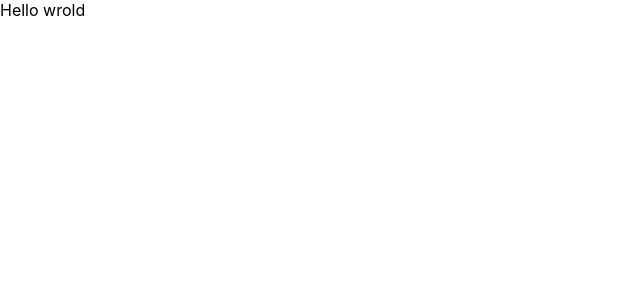
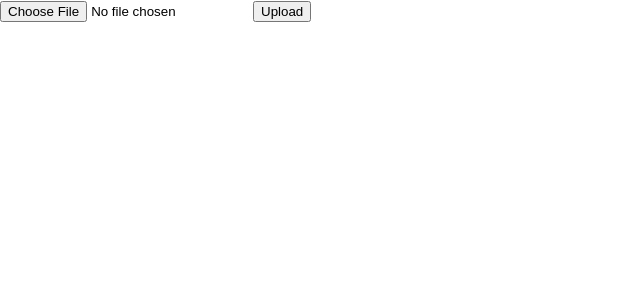
Before and after one commit to wiktormusial/fitfileclient, a React (Create React App) app: page / in a window 1280 px wide. Shown: the top 300 px of the page, without its empty margins (0-640 px from the left). Built offline with nearby package versions, Linux system fonts and the light colour scheme.

Commit message:
Create UploadFileView

```diff
--- a/package.json
+++ b/package.json
@@ -12,6 +12,7 @@
     "@types/react": "^16.14.24",
     "@types/react-dom": "^16.9.14",
     "@types/react-redux": "^7.1.23",
+    "axios": "^0.26.1",
     "react": "^17.0.2",
     "react-dom": "^17.0.2",
     "react-redux": "^7.2.6",
--- a/src/App.tsx
+++ b/src/App.tsx
@@ -1,7 +1,8 @@
 import "./App.css";
+import IndexView from "./views/IndexView";
 
 function App() {
-  return <div>Hello wrold</div>;
+  return <IndexView />;
 }
 
 export default App;
--- /dev/null
+++ b/src/api/uploadFile/uploadFIle.ts
@@ -0,0 +1,16 @@
+import axios from "axios"
+
+const uploadFile = async (file: File) => {
+    const formData = new FormData();
+    formData.append("file", file);
+    const config = {
+      headers: {
+        "Content-Type": "multipart/form-data",
+      },
+    };
+    const response = await axios.post("http://127.0.0.1:5000/", formData, config);
+
+    return response.data;
+  };
+
+  export default uploadFile
--- /dev/null
+++ b/src/views/IndexView/index.tsx
@@ -0,0 +1,23 @@
+import { useState } from "react";
+import uploadFile from "../../api/uploadFile/uploadFIle";
+
+const IndexView = () => {
+  const [file, setFile] = useState<File>();
+
+  const getData = () => {
+    if (file) {
+      uploadFile(file)
+        .then((res) => console.log(res))
+        .catch((err) => console.log(err));
+    }
+  };
+
+  return (
+    <div>
+      <input type="file" onChange={(e) => setFile(e.target.files![0])} />
+      <button onClick={() => getData()}>Upload</button>
+    </div>
+  );
+};
+
+export default IndexView;
```
Also changed, not shown: 1 other file (tests, documents, lock files or other folders).
